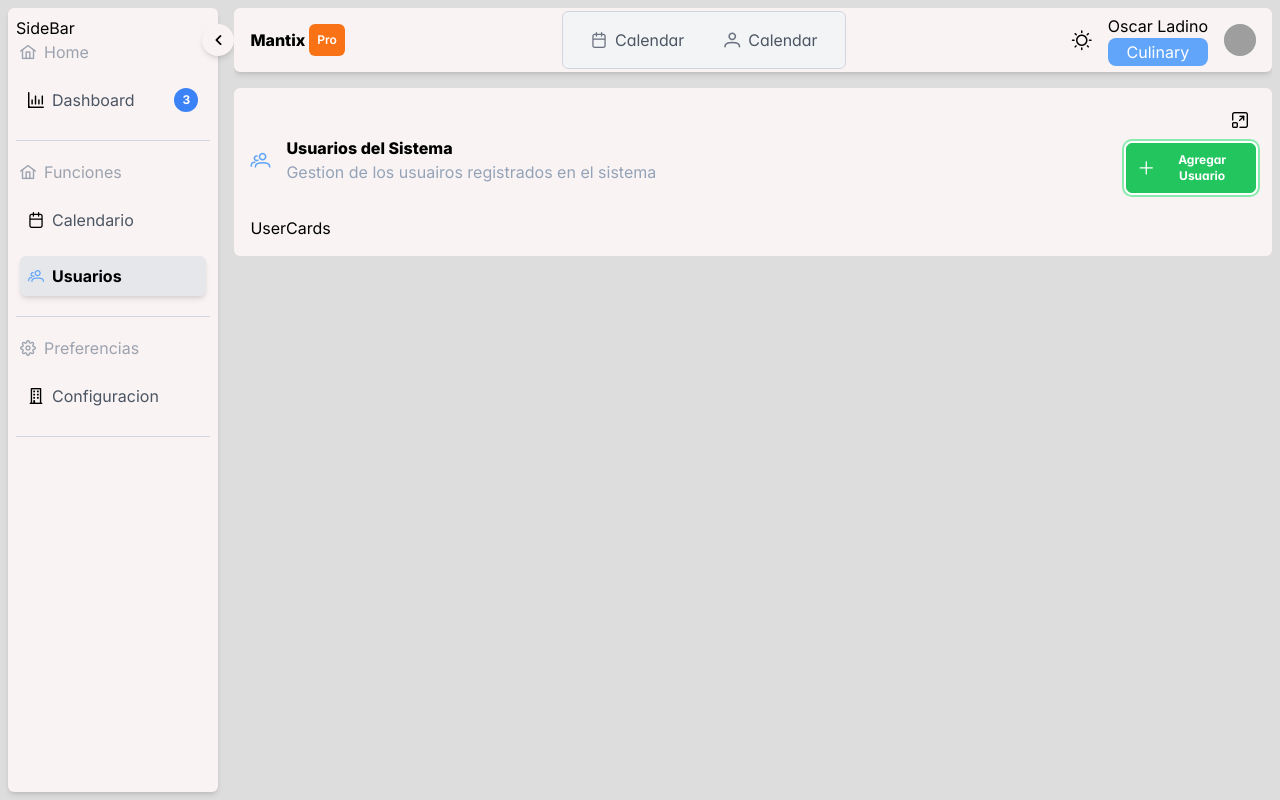
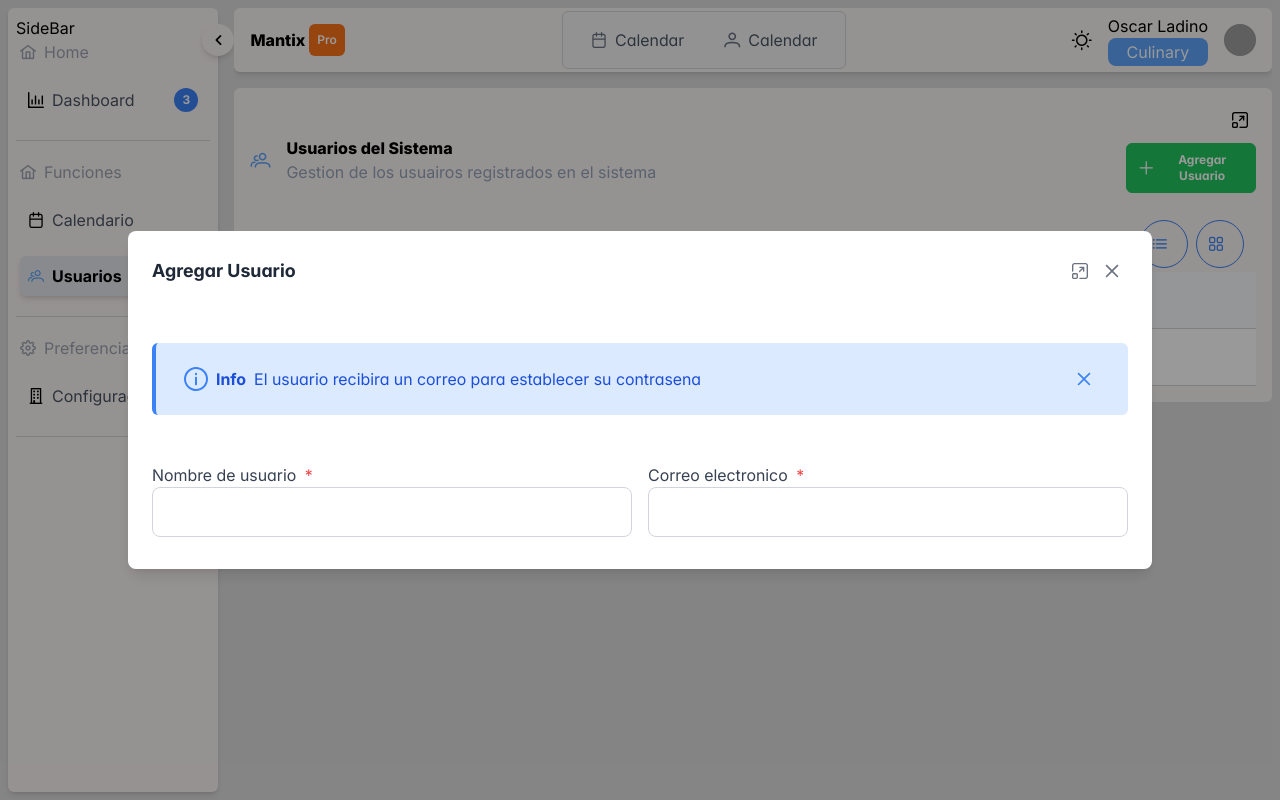
Before and after one commit to DnzoCoud/py_mantix_front, a Next.js app: page /Dashboard/users in a window 1280 px wide. Both pictures are taken after a click on the button "Agregar Usuario". Built offline with nearby package versions, Linux system fonts and the light colour scheme; grey boxes are pictures that could not be loaded.

Commit message:
Interfaces y add user

```diff
--- a/src/Components/Events/EventCard.tsx
+++ b/src/Components/Events/EventCard.tsx
@@ -32,7 +32,7 @@ export default function EventCard() {
       },
     ];
     return (
-      <div className={className}>
+      <div className={className} onClick={(e) => configMenu?.current?.toggle(e)}>
         <Menu
           model={menuPopup}
           popup
@@ -105,6 +105,8 @@ export default function EventCard() {
             className: "!w-full !shadow-md " + eventColor.shadow,
           },
         }}
+        collapsed={true}
+
       >
         <EventStepper />
       </Panel>
--- /dev/null
+++ b/src/Components/Globals/Skeleton/UserDataSkeleton.tsx
@@ -0,0 +1,36 @@
+import { Column } from "primereact/column";
+import { DataTable } from "primereact/datatable";
+import { Skeleton } from "primereact/skeleton";
+import React from "react";
+
+export default function UserDataSkeleton() {
+  const items: number[] = Array.from({ length: 5 }, (v, i) => i);
+  return (
+    <DataTable value={items} className="p-datatable-striped">
+      <Column
+        field="code"
+        header="Code"
+        style={{ width: "25%" }}
+        body={<Skeleton />}
+      ></Column>
+      <Column
+        field="name"
+        header="Name"
+        style={{ width: "25%" }}
+        body={<Skeleton />}
+      ></Column>
+      <Column
+        field="category"
+        header="Category"
+        style={{ width: "25%" }}
+        body={<Skeleton />}
+      ></Column>
+      <Column
+        field="quantity"
+        header="Quantity"
+        style={{ width: "25%" }}
+        body={<Skeleton />}
+      ></Column>
+    </DataTable>
+  );
+}
--- a/src/Components/Users/UserCards.tsx
+++ b/src/Components/Users/UserCards.tsx
@@ -1,9 +1,11 @@
-import React from "react";
+import React, { useState } from "react";
+import { Paginator, PaginatorPageChangeEvent } from "primereact/paginator";
 
 export default function UserCards() {
+
   return (
     <>
-      <div>UserCards</div>
+      <div className="rounded-md shadow-md h-40 bg-white"></div>
     </>
   );
 }
--- /dev/null
+++ b/src/Components/Users/UserDatatable.tsx
@@ -0,0 +1,16 @@
+import { Column } from "primereact/column";
+import { DataTable } from "primereact/datatable";
+import React from "react";
+
+export default function UserDataTable() {
+  return (
+    <div>
+      <DataTable tableStyle={{ minWidth: "50rem" }}>
+        <Column field="code" header="Code"></Column>
+        <Column field="name" header="Name"></Column>
+        <Column field="category" header="Category"></Column>
+        <Column field="quantity" header="Quantity"></Column>
+      </DataTable>
+    </div>
+  );
+}
--- /dev/null
+++ b/src/Components/Users/UserForm.tsx
@@ -0,0 +1,35 @@
+"use client";
+import React, { useEffect, useRef } from "react";
+import Label from "../Globals/Label";
+import { InputText } from "primereact/inputtext";
+
+import { Messages } from "primereact/messages";
+
+export default function UserForm() {
+  const msgs = useRef<Messages>(null);
+  useEffect(() => {
+    msgs.current?.show({
+      id: "1",
+      sticky: true,
+      severity: "info",
+      summary: "Info",
+      detail: "El usuario recibira un correo para establecer su contrasena",
+      closable: true,
+    });
+  }, []);
+  return (
+    <div className="flex flex-col justify-evenly">
+      <Messages ref={msgs} />
+      <div className="grid grid-cols-12 gap-4 mt-4">
+        <div className="col-span-12 md:col-span-6 lg:col-span-6 ">
+          <Label text="Nombre de usuario" isObligatory={true} />
+          <InputText maxLength={40} pt={{ root: { className: "!w-full" } }} />
+        </div>
+        <div className="col-span-12 md:col-span-6 lg:col-span-6 ">
+          <Label text="Correo electronico" isObligatory={true} />
+          <InputText maxLength={40} pt={{ root: { className: "!w-full" } }} />
+        </div>
+      </div>
+    </div>
+  );
+}
--- a/src/app/Dashboard/users/page.tsx
+++ b/src/app/Dashboard/users/page.tsx
@@ -1,14 +1,28 @@
-'use client'
+"use client";
 import Headers from "@/Components/Globals/Headers";
+import UserDataSkeleton from "@/Components/Globals/Skeleton/UserDataSkeleton";
 import UserSkeleton from "@/Components/Globals/Skeleton/UserSkeleton";
+import UserForm from "@/Components/Users/UserForm";
+import { useUserStore } from "@/stores/useUserStore";
 import dynamic from "next/dynamic";
 import { PrimeIcons } from "primereact/api";
 import { Button } from "primereact/button";
+import { Dialog } from "primereact/dialog";
 import React, { useState } from "react";
-const UserCards = dynamic(() => import("@/Components/Users/UserCards"), {
-  loading: () => <UserSkeleton />,
-});
+const UserCards: React.ComponentType = dynamic(
+  () => import("@/Components/Users/UserCards"),
+  {
+    loading: () => <UserSkeleton />,
+  }
+);
+const UserDataTable: React.ComponentType = dynamic(
+  () => import("@/Components/Users/UserDataTable"),
+  {
+    loading: () => <UserDataSkeleton />,
+  }
+);
 export default function UserPage() {
+  const userStore = useUserStore();
   const [activateAdd, setActivateAdd] = useState<boolean>(false);
   return (
     <>
@@ -26,9 +40,41 @@ export default function UserPage() {
           onClick={() => setActivateAdd(true)}
         />
       </div>
-      <div className="grid grid-cols-4 gap-2">
-        <UserCards />
+      <div className="w-full h-auto flex items-center justify-end p-1">
+        <Button
+          icon={PrimeIcons.LIST}
+          rounded
+          outlined
+          severity="info"
+          aria-label="User"
+          className="mr-2"
+          size="small"
+          onClick={() => userStore.handleChangeDataOption(1)}
+        />
+        <Button
+          icon={PrimeIcons.TH_LARGE}
+          rounded
+          outlined
+          severity="info"
+          aria-label="User"
+          className="mr-2"
+          size="small"
+          onClick={() => userStore.handleChangeDataOption(2)}
+        />
       </div>
+      {userStore.dataOption == 1 && <UserDataTable />}
+      {userStore.dataOption == 2 && <UserCards />}
+
+      <Dialog
+        visible={activateAdd}
+        onHide={() => setActivateAdd(false)}
+        draggable={false}
+        header="Agregar Usuario"
+        style={{ width: "80vw" }}
+        maximizable={true}
+      >
+        <UserForm />
+      </Dialog>
     </>
   );
 }
--- /dev/null
+++ b/src/interfaces/ILocation.ts
@@ -0,0 +1,4 @@
+export interface ILocation {
+  id: bigint;
+  name: string;
+}
--- /dev/null
+++ b/src/interfaces/IRole.ts
@@ -0,0 +1,4 @@
+export interface IRole {
+  id: bigint;
+  name: string;
+}
--- /dev/null
+++ b/src/interfaces/IUser.ts
@@ -0,0 +1,9 @@
+import { IRole } from "./IRole";
+
+export interface IUser {
+  id: bigint;
+  name: string;
+  lastname: string;
+  password: string;
+  role: IRole;
+}
--- /dev/null
+++ b/src/stores/useUserStore.ts
@@ -0,0 +1,14 @@
+import { create } from "zustand";
+
+interface IDataOption {
+  dataOption: number;
+  handleChangeDataOption: (option: number) => void;
+}
+export const useUserStore = create<IDataOption>((set) => ({
+  dataOption: 1,
+  handleChangeDataOption: (option: number) => {
+    set({
+      dataOption: option,
+    });
+  },
+}));
```
